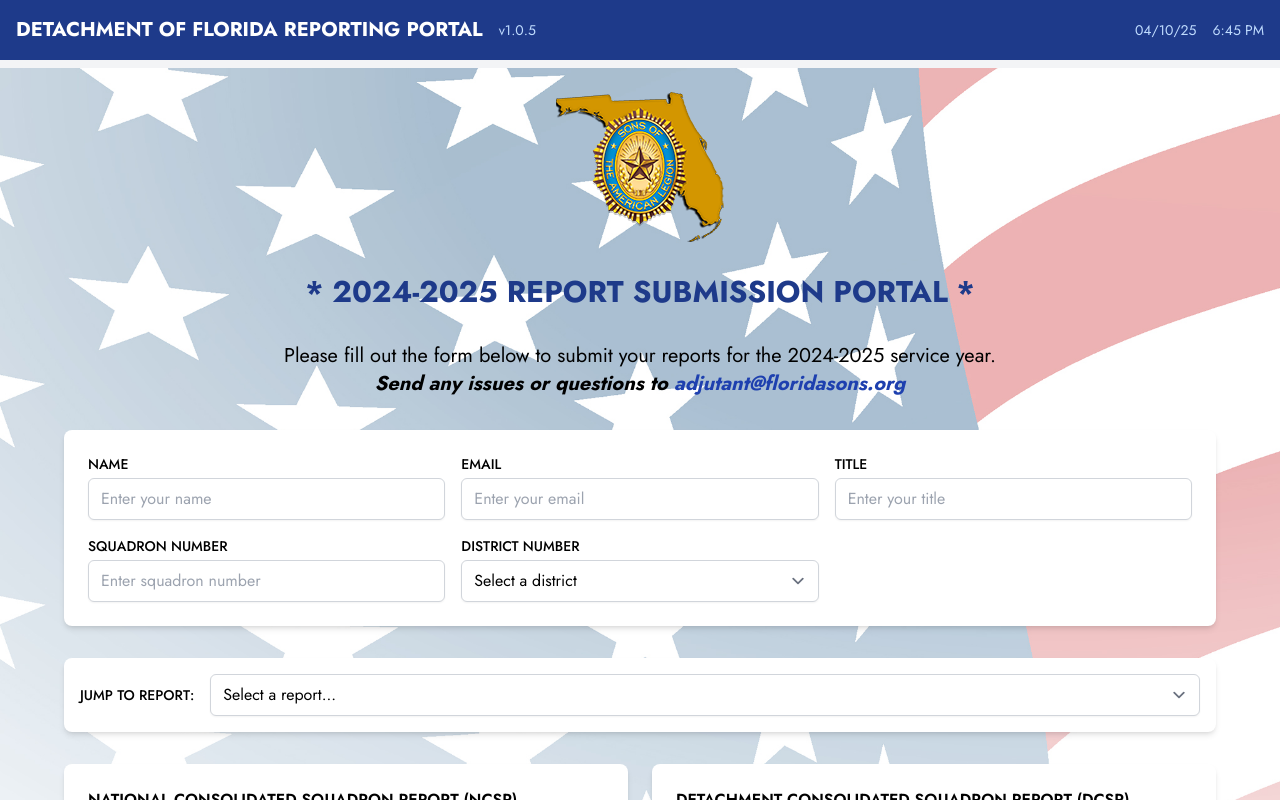
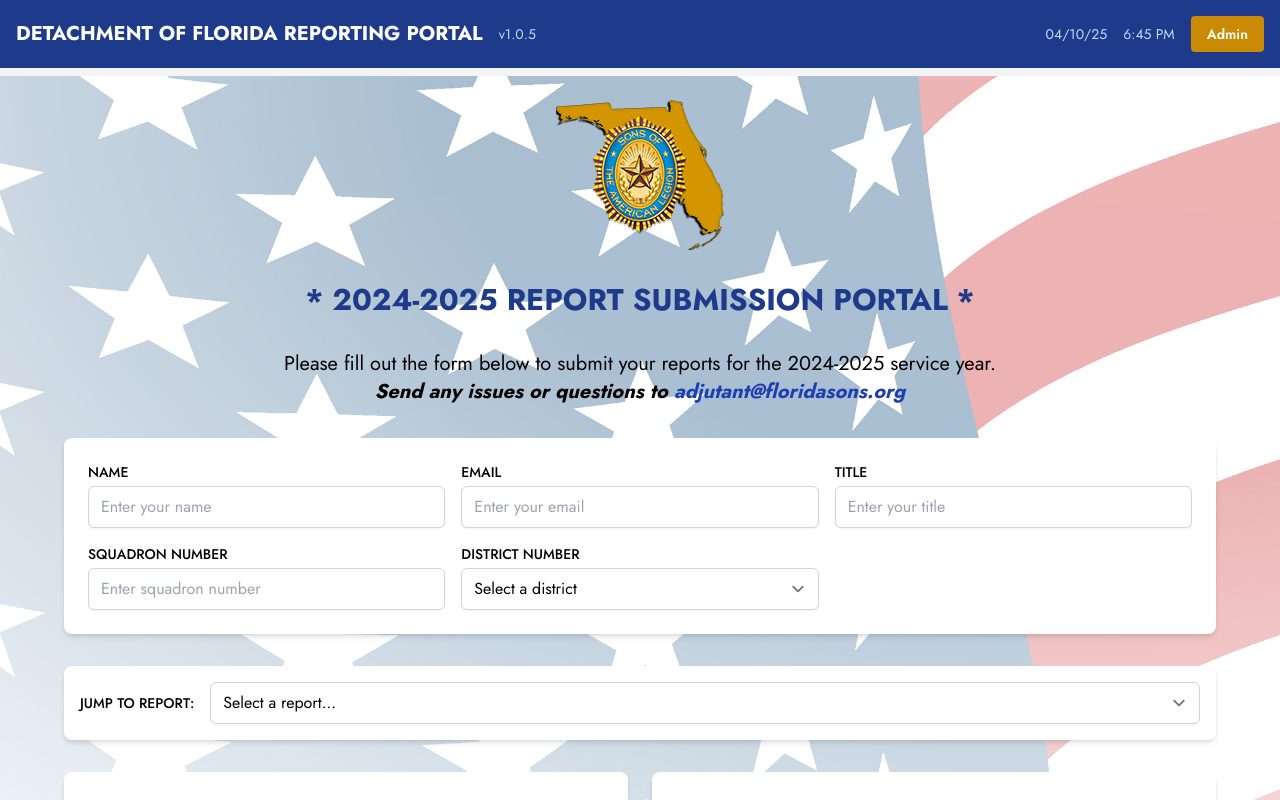
Before and after one commit to CMRapp/FL-Sons-Reporting, a Next.js app: page / in a window 1280 px wide. Shown: the top 800 px of the page. Built offline with nearby package versions, Linux system fonts and the light colour scheme.

Commit message:
Add Admin panel link to TopBar - Add prominent Admin button in header for easy access - Hide Admin button when already on admin page - Style with yellow color to stand out

```diff
--- a/app/components/TopBar.tsx
+++ b/app/components/TopBar.tsx
@@ -7,6 +7,7 @@
 export default function TopBar() {
   const pathname = usePathname();
   const isHome = pathname === '/';
+  const isAdmin = pathname === '/admin';
   const [currentDate, setCurrentDate] = useState<string>('');
   const [currentTime, setCurrentTime] = useState<string>('');
 
@@ -49,6 +50,15 @@
         <div className="flex items-center space-x-4">
           <span className="text-sm text-blue-200">{currentDate}</span>
           <span className="text-sm text-blue-200">{currentTime}</span>
+          {!isAdmin && (
+            <Link
+              href="/admin"
+              className="bg-yellow-600 hover:bg-yellow-500 text-white px-4 py-2 rounded transition-colors text-sm font-semibold"
+              title="Admin Panel"
+            >
+              Admin
+            </Link>
+          )}
           {!isHome && (
             <Link
               href="/"
```
